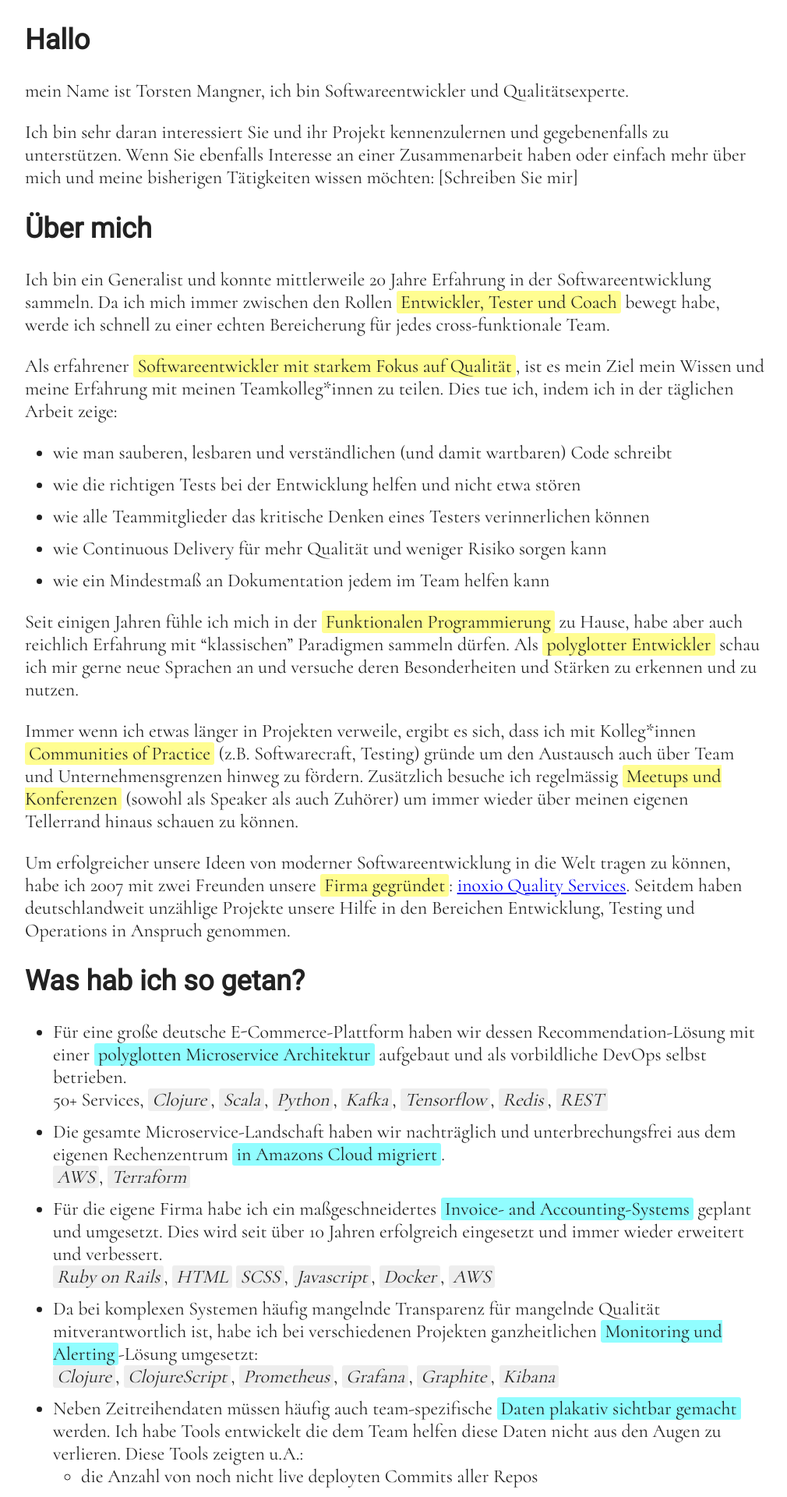
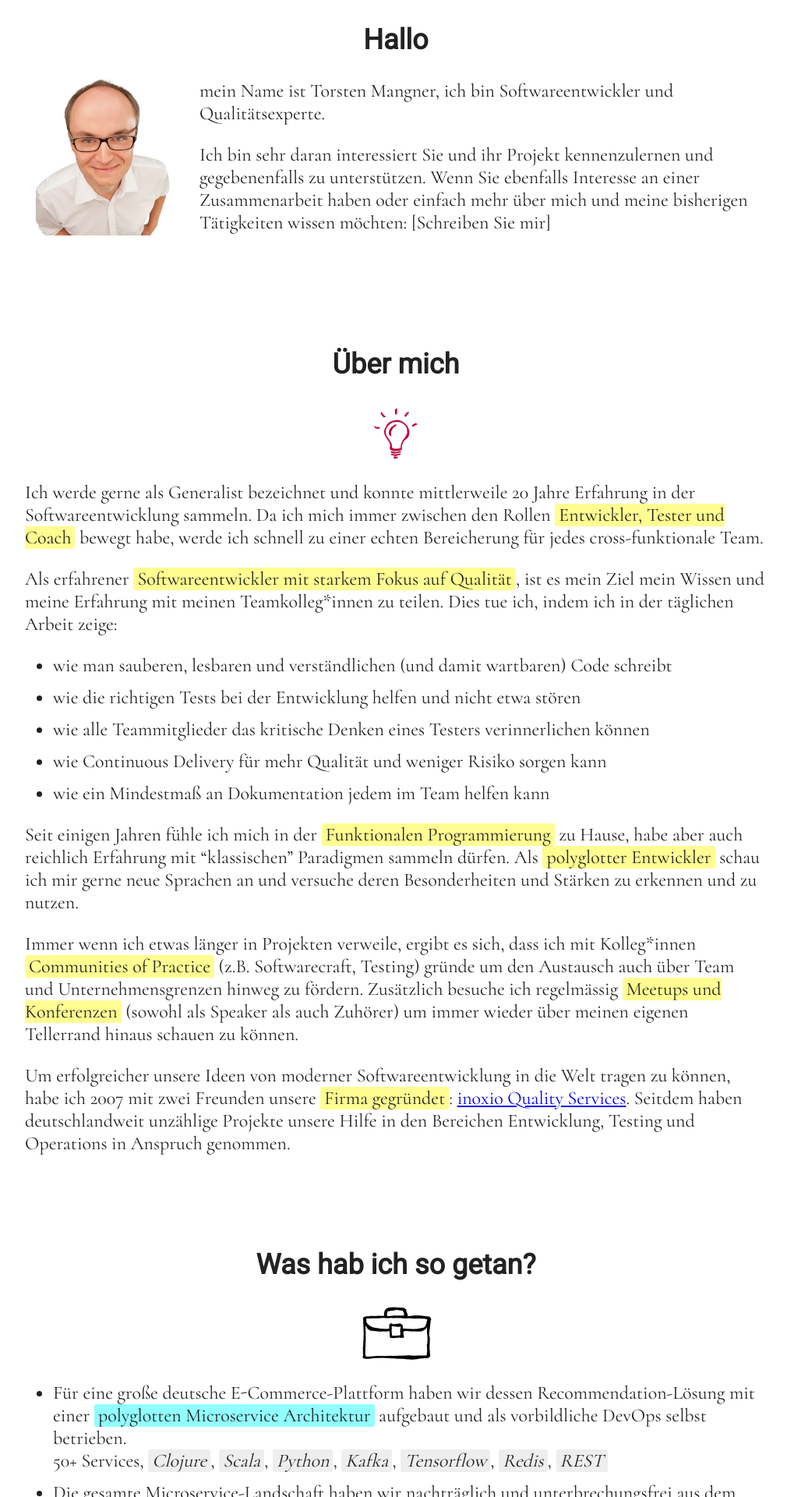
Before and after one commit to alphaone/alphaone.github.io, a Jekyll site: the page built from index.md, in a window 1280 px wide. Shown: the top 1920 px of the page at 78% size, without its empty margins (132-1142 px from the left). Built offline with Jekyll 4.4.1, drawn with Linux system fonts in a browser that asks for light colours; our own code applies the rules of GitHub Pages for plain Markdown files.

Commit message:
Add some pictures (still WIP)

```diff
--- a/_includes/about.md
+++ b/_includes/about.md
@@ -1,4 +1,6 @@
-Ich bin ein Generalist und konnte mittlerweile 20 Jahre Erfahrung in der
+<img class="head" src="/assets/about.png">
+
+Ich werde gerne als Generalist bezeichnet und konnte mittlerweile 20 Jahre Erfahrung in der
 Softwareentwicklung sammeln. Da ich mich immer zwischen den Rollen
 **Entwickler, Tester und Coach** bewegt habe, werde ich schnell zu einer
 echten Bereicherung für jedes cross-funktionale Team.
--- a/_includes/beliefs.md
+++ b/_includes/beliefs.md
@@ -1,3 +1,5 @@
+<img class="head" src="/assets/work.png">
+
 Für den Fall, dass Ihre Überzeugungen sich nicht mit meinen decken, sollten
 wir uns unbedingt unterhalten. Ich würde gern hören, mit welchen Prinzipien
 Sie ihre Projekte erfolgreich meistern.
--- a/_includes/hello.md
+++ b/_includes/hello.md
@@ -1,3 +1,4 @@
+<img class="profile" src="/assets/torsten.png">
 mein Name ist Torsten Mangner, ich bin Softwareentwickler
 und Qualitätsexperte.
 
@@ -5,3 +6,5 @@ Ich bin sehr daran interessiert Sie und ihr Projekt kennenzulernen und
 gegebenenfalls zu unterstützen. Wenn Sie ebenfalls Interesse an einer
 Zusammenarbeit haben oder einfach mehr über mich und meine bisherigen
 Tätigkeiten wissen möchten: [Schreiben Sie mir]
+
+<div class="clear" />
--- a/_includes/past.md
+++ b/_includes/work.md
@@ -1,3 +1,5 @@
+<img class="head" src="/assets/work.png">
+
 * Für eine große deutsche E-Commerce-Plattform haben wir dessen Recommendation-Lösung
   mit einer **polyglotten Microservice Architektur** aufgebaut und als
   vorbildliche DevOps selbst betrieben.
--- a/_sass/application.scss
+++ b/_sass/application.scss
@@ -17,8 +17,16 @@ main {
     }
 }
 
+.clear {
+    clear: both
+}
+
 h1, h2, h3 {
     font-family: 'Roboto', sans-serif;
+    text-align: center;
+}
+h3 {
+    font-size: 100%;
 }
 
 ul {
@@ -32,10 +40,35 @@ li > p {
     margin: 0;
 }
 
+section + section {
+    margin-top: 5em;
+}
+
 section strong, section em {
     font-weight: inherit;
     border-radius: 3px;
     padding: 0 5px;
+}
+
+section img.head {
+    height: 75px;
+    display: block;
+    margin: 0 auto;
+}
+
+section.hello {
+    img.profile {
+        display: block;
+        margin: 0 auto 1em;
+        height: 200px;
+
+        @include sm {
+            float: left;
+            margin: 0 1em 1em 0;
+        }
+    }
+
+
 }
 
 section.about {
@@ -43,14 +76,26 @@ section.about {
         background-color: #fffd91;
     }
 
+    img.about {
+        height: 75px;
+        display: block;
+        margin: 0 auto;
+    }
+
 }
 
-section.past {
+section.work {
     strong {
         background-color: #91fdff;
     }
     em {
         background-color: #eee;
+    }
+
+    img.work {
+        height: 75px;
+        display: block;
+        margin: 0 auto;
     }
 }
 
--- a/index.md
+++ b/index.md
@@ -2,9 +2,12 @@
 layout: default
 ---
 
+<section class="hello" markdown="1">
+
 ## Hallo
 
 {% include hello.md %}
+</section>
 
 <section class="about" markdown="1">
 
@@ -13,11 +16,11 @@ layout: default
 {% include about.md %}
 </section>
 
-<section class="past" markdown="1">
+<section class="work" markdown="1">
 
 ## Was hab ich so getan?
 
-{% include past.md %}
+{% include work.md %}
 </section>
 
 <section class="beliefs" markdown="1">
```
Also changed, not shown: assets/about.png (added), assets/torsten.png (added), assets/work.png (added).
